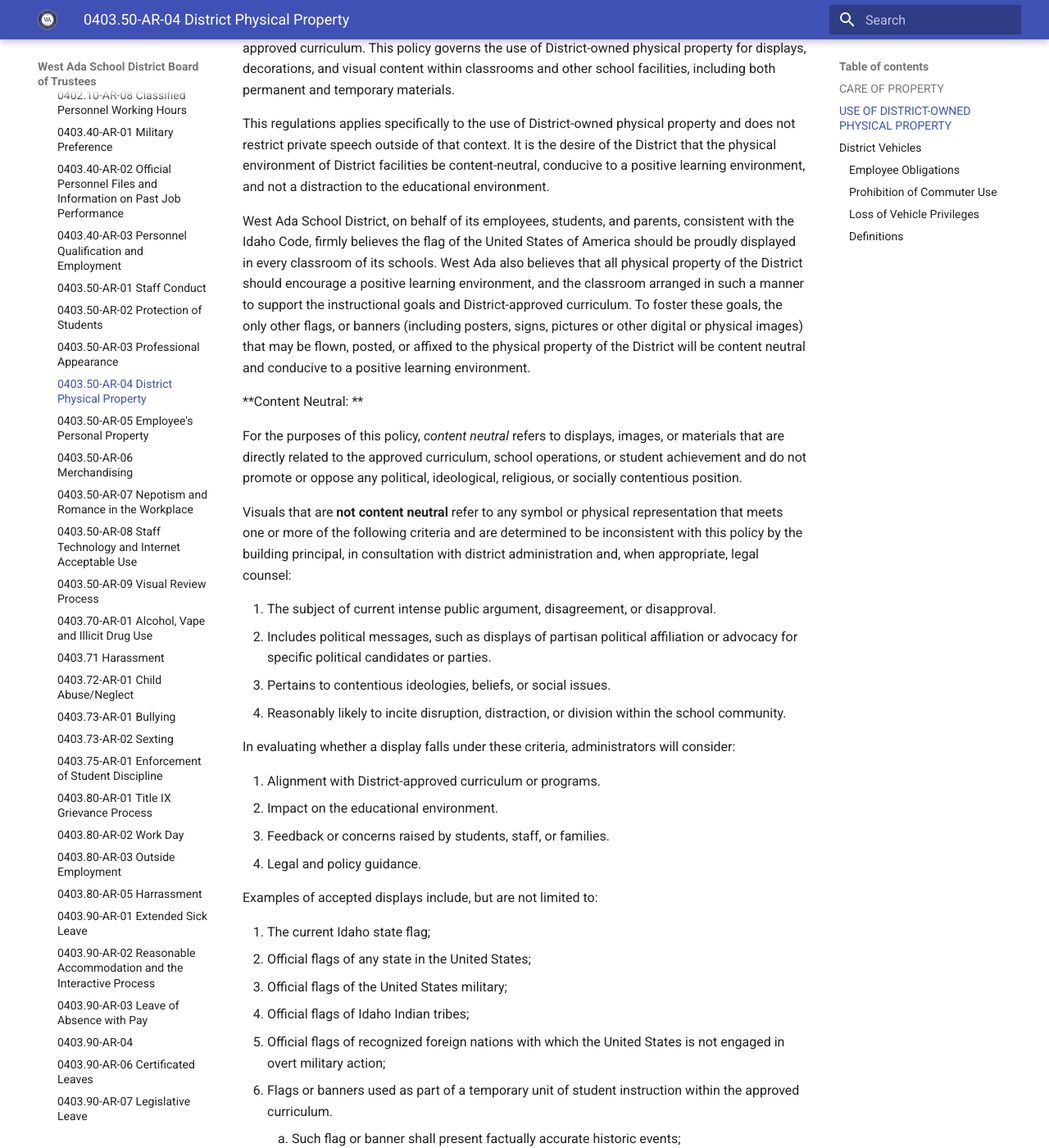
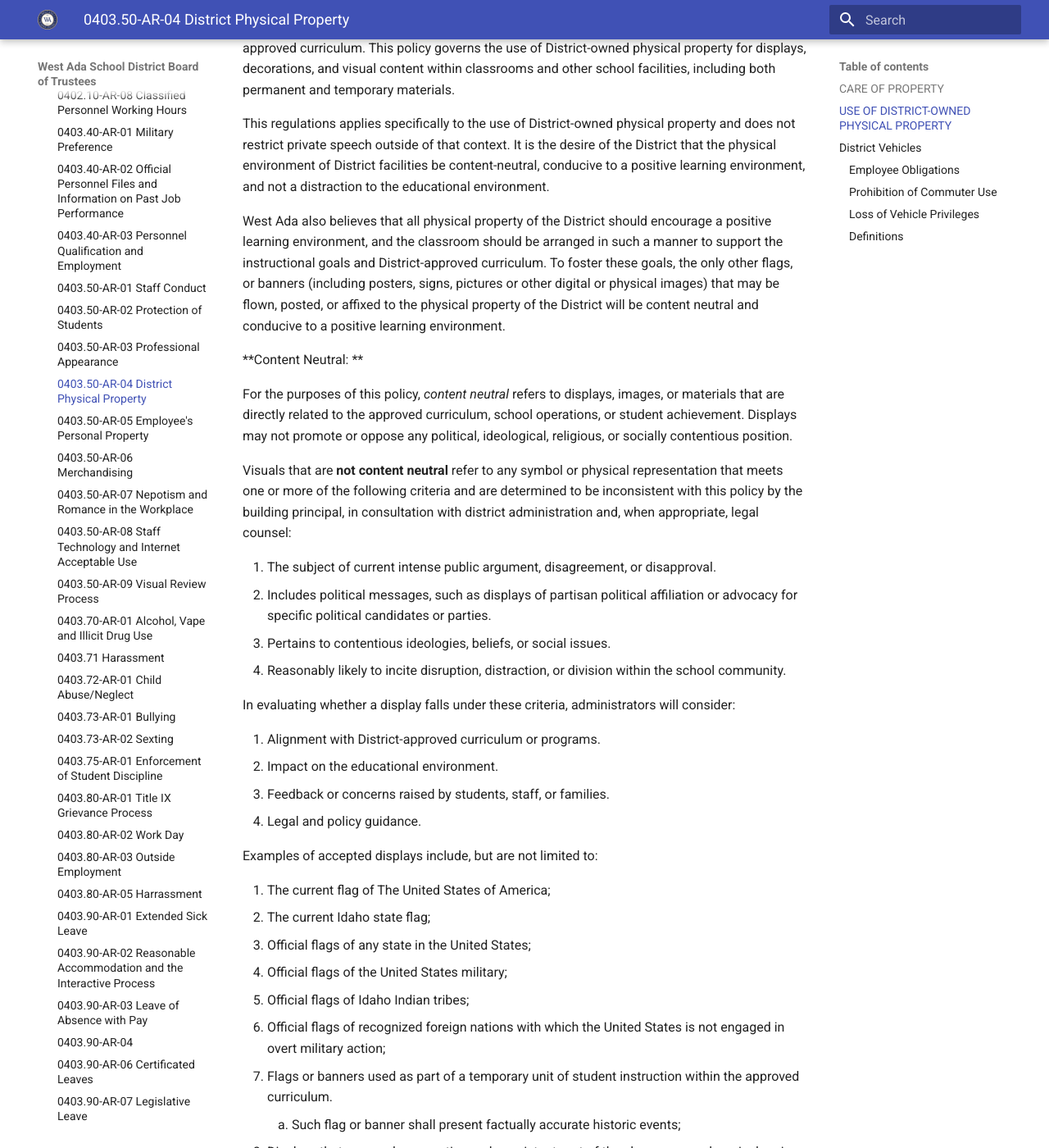
Before and after one commit to westada/section-400-hr-policy-review, an MkDocs documentation site: the page built from docs/regulations/0400-Staff/0403.50-AR-04.md, in a window 1280 px wide and 1400 px high, scrolled down 724 px. Shown: the whole window at 82% size. Built offline with MkDocs 1.6.1 and Material for MkDocs 9.7.7, drawn with Linux system fonts in a browser that asks for light colours; part of the change alters nothing that is shown; some of the changed text lies outside the part shown.

Commit message:
Update 0403.50-AR-04.md
Updated 403.5 AR 4 @dbinetti @Rcozuna

```diff
--- a/docs/regulations/0400-Staff/0403.50-AR-04.md
+++ b/docs/regulations/0400-Staff/0403.50-AR-04.md
@@ -23,11 +23,11 @@ Policy 100.10 and the Code of Ethics for Idaho Professional Educators shall be r
 
 This regulations applies specifically to the use of District-owned physical property and does not restrict private speech outside of that context. It is the desire of the District that the physical environment of District facilities be content-neutral, conducive to a positive learning environment, and not a distraction to the educational environment.
 
-West Ada School District, on behalf of its employees, students, and parents, consistent with the Idaho Code, firmly believes the flag of the United States of America should be proudly displayed in every classroom of its schools. West Ada also believes that all physical property of the District should encourage a positive learning environment, and the classroom arranged in such a manner to support the instructional goals and District-approved curriculum. To foster these goals, the only other flags, or banners (including posters, signs, pictures or other digital or physical images) that may be flown, posted, or affixed to the physical property of the District will be content neutral and conducive to a positive learning environment.
+West Ada also believes that all physical property of the District should encourage a positive learning environment, and the classroom should be arranged in such a manner to support the instructional goals and District-approved curriculum. To foster these goals, the only other flags, or banners (including posters, signs, pictures or other digital or physical images) that may be flown, posted, or affixed to the physical property of the District will be content neutral and conducive to a positive learning environment.
 
 **Content Neutral: **
 
-For the purposes of this policy, *content neutral* refers to displays, images, or materials that are directly related to the approved curriculum, school operations, or student achievement and do not promote or oppose any political, ideological, religious, or socially contentious position.
+For the purposes of this policy, *content neutral* refers to displays, images, or materials that are directly related to the approved curriculum, school operations, or student achievement. Displays may not promote or oppose any political, ideological, religious, or socially contentious position.
 
 Visuals that are **not content neutral** refer to any symbol or physical representation that meets one or more of the following criteria and are determined to be inconsistent with this policy by the building principal, in consultation with district administration and, when appropriate, legal counsel:
 
@@ -45,24 +45,25 @@ In evaluating whether a display falls under these criteria, administrators will
 
 Examples of accepted displays include, but are not limited to:
 
-1.  The current Idaho state flag;
-2.  Official flags of any state in the United States;
-3.  Official flags of the United States military;
-4.  Official flags of Idaho Indian tribes;
-5.  Official flags of recognized foreign nations with which the United States is not engaged in overt military action;
-6.  Flags or banners used as part of a temporary unit of student instruction within the approved curriculum.
+1.  The current flag of The United States of America;
+2.  The current Idaho state flag;
+3.  Official flags of any state in the United States;
+4.  Official flags of the United States military;
+5.  Official flags of Idaho Indian tribes;
+6.  Official flags of recognized foreign nations with which the United States is not engaged in overt military action;
+7.  Flags or banners used as part of a temporary unit of student instruction within the approved curriculum.
     1.  Such flag or banner shall present factually accurate historic events;
-7.  Displays that are used as a routine and consistent part of the class-approved curriculum in aid of learning and classroom expectations- i.e., periodic table, mathematical equations, the U.S., or Idaho Constitution, motivational posters;
-8.  Displays that denote a recognition of achievement by the District, School, or class and approved by the building principal or designee;
-9.  School or District sports tournament flags or banners, recognizing the participation of a school team;
-10.  Content promoting post-secondary educational opportunities from colleges, or universities or professional sports teams;
-11.  Student works/student artwork may be used as part of a temporary display, so long as such artwork is not otherwise in violation of District Policy;
-12.  Information from Student Clubs in displays approved by the building principal or designee, consistent with Policy 503.20;
-13. Classroom activity photos, consistent with FERPA requirements;
-14.  Personal family photographs of school employees;
-15.  Promotional materials from athletic and activities sponsors as approved by the Chief of Staff or designee.
+8.  Displays that are used as a routine and consistent part of the class-approved curriculum in aid of learning and classroom expectations- i.e., periodic table, mathematical equations, the U.S., or Idaho Constitution, motivational posters;
+9.  Displays that denote a recognition of achievement by the District, School, or class and approved by the principal or designee;
+10.  School or District sports tournament flags or banners, recognizing the participation of a school team;
+11.  Content promoting post-secondary educational opportunities from colleges, or universities or professional sports teams;
+12.  Student works/student artwork may be used as part of a temporary display, so long as such artwork is not otherwise in violation of District Policy;
+13.  Information from Student Clubs in displays approved by the building principal or designee, consistent with Policy 503.20;
+14. Classroom activity photos, consistent with FERPA requirements;
+15.  Personal family photographs of school employees;
+16.  Promotional materials from athletic and activities sponsors as approved by the Chief of Staff or designee.
 
-Any patron complaint shall be addressed through the Policy 203.03, Patron Grievances.
+
 
 ## District Vehicles
 
```
